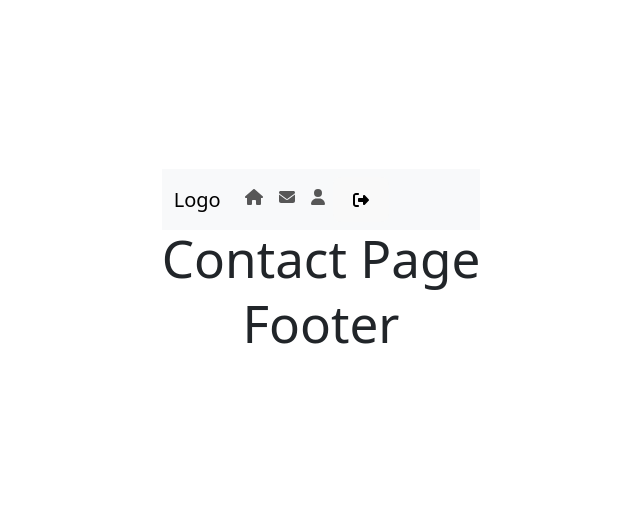
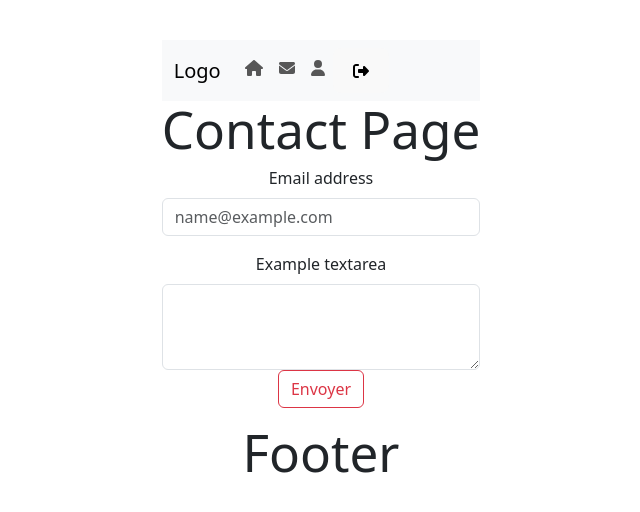
Before and after one commit to FelicianoMandjam/projectJury, a React (Vite) app in the folder Front/: page /contact in a window 1280 px wide. Shown: the part 136-648 px from the top of the page, without its empty margins (319-959 px from the left). Built offline with nearby package versions, Linux system fonts and the light colour scheme.

Commit message:
Création du formulaire de contact avec React Bootstrap

```diff
--- a/Front/src/pages/contact/contact.jsx
+++ b/Front/src/pages/contact/contact.jsx
@@ -1,10 +1,23 @@
 import React from "react";
+import Form from "react-bootstrap/Form";
+import Button from "react-bootstrap/Button";
 
 const Contact = () => {
   return (
-    <div>
+    <>
       <h1>Contact Page</h1>
-    </div>
+      <Form>
+        <Form.Group className="mb-3" controlId="exampleForm.ControlInput1">
+          <Form.Label>Email address</Form.Label>
+          <Form.Control type="email" placeholder="name@example.com" />
+        </Form.Group>
+        <Form.Group className="mb-3" controlId="exampleForm.ControlTextarea1">
+          <Form.Label>Example textarea</Form.Label>
+          <Form.Control as="textarea" rows={3} />
+          <Button variant="outline-danger">Envoyer</Button>
+        </Form.Group>
+      </Form>
+    </>
   );
 };
 
```
